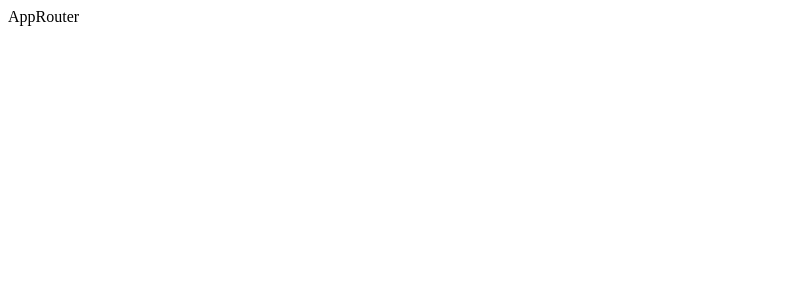
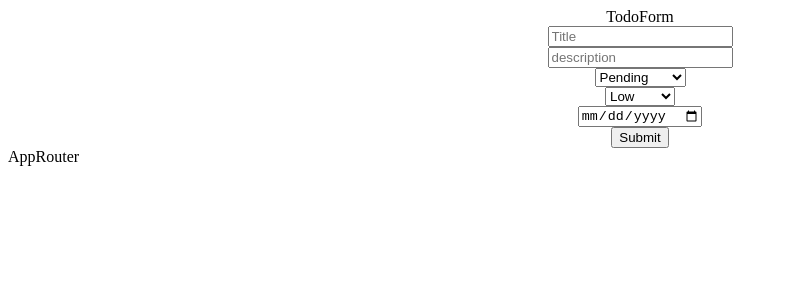
Before and after one commit to afcengiz828/todoReact, a React (Vite) app: page /tododetail in a window 1280 px wide. Before the commit this address had no page. Shown: the top 300 px of the page, without its empty margins (0-788 px from the left). Built offline with nearby package versions, Linux system fonts and the light colour scheme.

Commit message:
TodoForm component kodlandı ve TodoDetail sayfasına eklendi. React-hook-form ile form oluşturuldu ve yup ile validasyon yapıldı.

```diff
--- a/src/AppRouter.jsx
+++ b/src/AppRouter.jsx
@@ -12,7 +12,7 @@ const AppRouter = () => {
     <>
         <Routes>
             <Route path='/' element={<Dashboard/>}/>
-            <Route path='/tododetail:id' element={<TodoDetail/>}/>
+            <Route path='/tododetail' element={<TodoDetail/>}/>
             <Route path='/todolist' element={<TodoList/>}/>
         </Routes>
         <div>AppRouter</div>
--- a/src/components/AddTodo.jsx
+++ /dev/null
@@ -1,11 +0,0 @@
-import React from 'react'
-
-const AddTodo = () => {
-
-
-  return (
-    <div>AddTodo</div>
-  )
-}
-
-export default AddTodo
--- /dev/null
+++ b/src/components/TodoForm.jsx
@@ -0,0 +1,90 @@
+import { yupResolver } from '@hookform/resolvers/yup';
+import { isValid, parse } from 'date-fns';
+import React from 'react'
+import { useForm } from 'react-hook-form';
+import * as Yup from "yup";
+
+const TodoForm = () => {
+
+  const dateRegex = /^\d{4}-(0[1-9]|1[0-2])-(0[1-9]|[12]\d|3[01])$/;
+
+  const validationSchema = Yup.object({
+        title: Yup.string().required("Title is required.")
+            .min(5, "Title must be 3 character at least")
+            .max(100, "Title must be max 100 character"),
+        description : Yup.string().required(false, "").max(500, "Description must be max 500 character"),
+        status: Yup.string().required("Status is required."),
+        priority: Yup.string(),
+        dueDate: Yup.string()
+            .matches(dateRegex, "Tarih formatı yyyy-MM-dd şeklinde olmalı")
+            .test("valid-date", "Please enter a valid date", (value) => {
+                const date = parse(value, "yyyy-mm-dd", new Date());
+                return isValid(date);
+            })
+            .test("upper-today", "Please enter a future day.", (value) => {
+                const date = parse(value, "yyyy-MM-dd", new Date());
+                const today = new Date();
+                return date > today;
+            })
+  });
+
+  const {register,
+         handleSubmit,
+         formState : {errors, isSubmitting} //isSubmitting form submit olup gönderilme sürecinde olup olmadığını tutan değer
+        } = useForm({
+            resolver : yupResolver(validationSchema)
+        });
+
+  const onSubmit = (data) => {
+    console.log( errors.name && errors.name.message)
+    console.log(data.title);
+    console.log(data.status);
+  }
+
+  return (
+    <div>
+        <div>TodoForm</div>
+
+        <form onSubmit={handleSubmit(onSubmit)}>
+            <div>
+                <input {...register("title")} type="text" placeholder='Title'/>
+                {errors.title && errors.title.message}
+            </div>
+            <div>
+                <input {...register("description")} type="text" placeholder='description'/>
+                {errors.description && errors.description.message}
+
+            </div>
+            <div>
+                <select {...register("status")}>
+                    <option value="Pending">Pending</option>
+                    <option value="In Progress">In Progress</option>
+                    <option value="Completed">Completed</option>
+                    <option value="Cancelled">Cancelled</option>
+                </select>
+                {errors.status && errors.status.message}
+
+            </div>
+            <div>
+                <select {...register("priority")}>
+                    <option value="low">Low</option>
+                    <option value="medium">Medium</option>
+                    <option value="high">High</option>
+                </select>
+                {errors.priority && errors.priority.message}
+
+            </div>
+            <div>
+                <input {...register("dueDate")} type="date" placeholder='Due Date'/>
+                {errors.dueDate && errors.dueDate.message}
+
+            </div>
+
+            <button disabled={isSubmitting} type='submit'>Submit</button>
+
+        </form>
+    </div>
+  )
+}
+
+export default TodoForm
--- a/src/pages/Dashboard.jsx
+++ b/src/pages/Dashboard.jsx
@@ -1,12 +1,12 @@
 import React from 'react'
-import AddTodo from '../components/AddTodo'
+import TodoForm from '../components/TodoForm'
 
 const Dashboard = () => {
 
     return (
     <>
-        <AddTodo/>
-        <div>Dashboard</div>
+
+        <div>Dashboard Page</div>
     </>
   )
 }
--- a/src/pages/TodoDetail.jsx
+++ b/src/pages/TodoDetail.jsx
@@ -1,8 +1,15 @@
 import React from 'react'
+import TodoForm from '../components/TodoForm'
 
 const TodoDetail = () => {
   return (
-    <div>TodoDetail</div>
+    <div>
+        <center>
+
+        <TodoForm/>
+        </center>
+
+    </div>
   )
 }
 
```
Also changed, not shown: package.json (+6 -1 lines), 1 other file (tests, documents, lock files or other folders).
